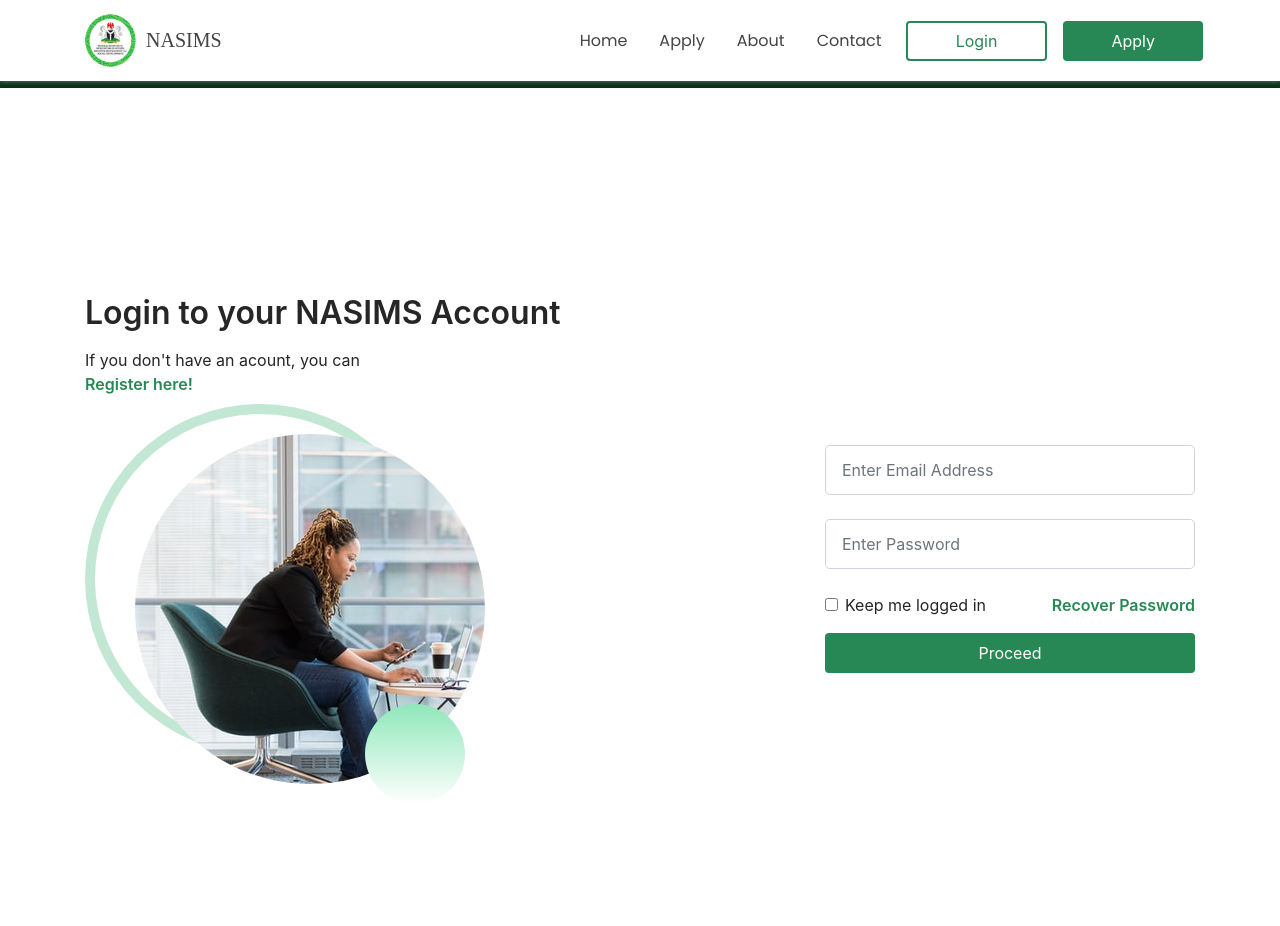
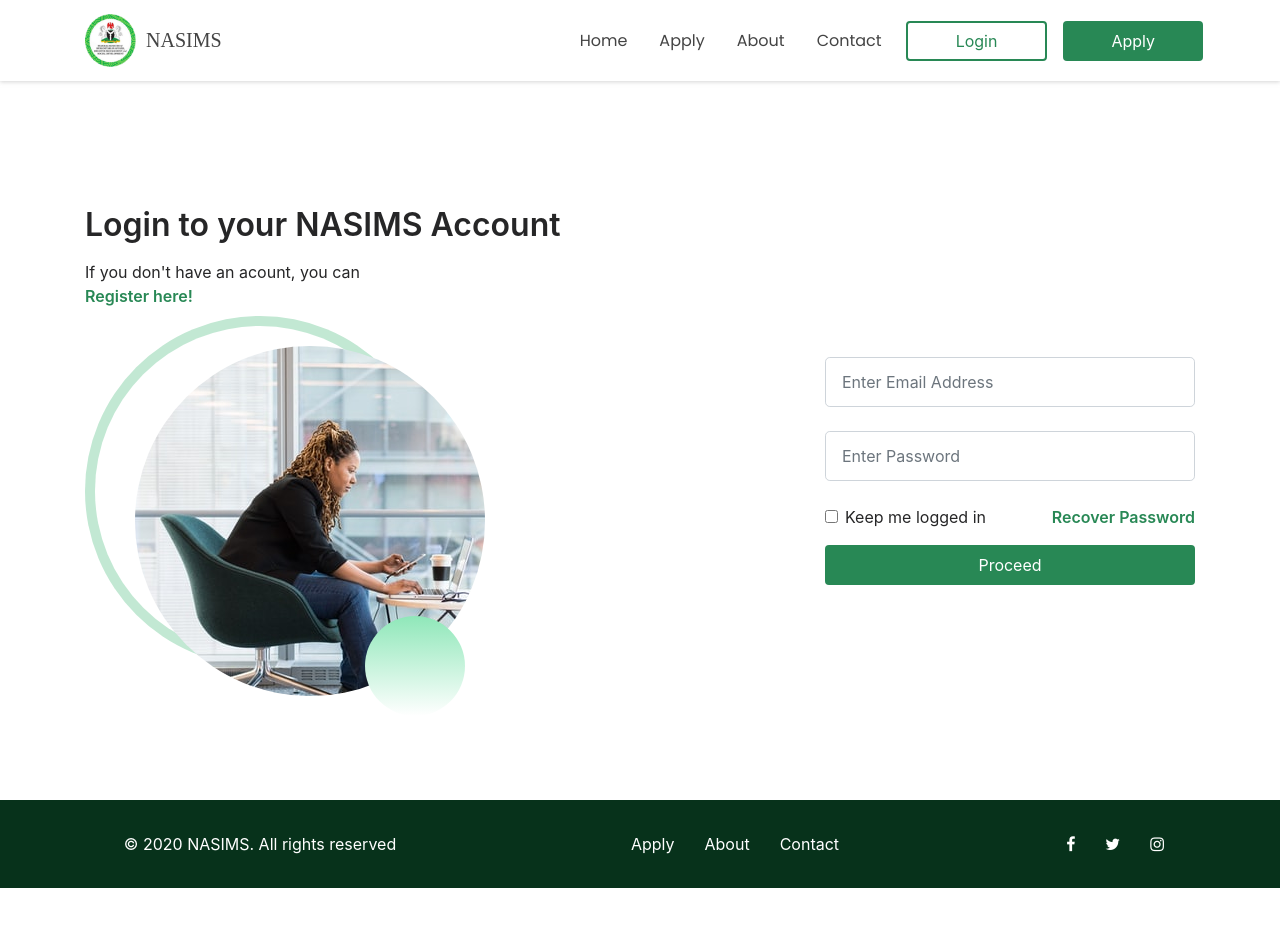
Before and after one commit to acexode/Nasim, a React (Create React App) app: page /login in a window 1280 px wide. Shown: the top 926 px of the page. After the commit the page ends 888 px from the top, so only its background shows below. Built offline with nearby package versions, Linux system fonts and the light colour scheme; no server answers.

Commit message:
added supervisor login and logout

```diff
--- a/src/App.js
+++ b/src/App.js
@@ -19,23 +19,19 @@
 import Footer from "./components/Footer/Footer";
 
 import Overview from "./pages/Home/Backend/Supervisor/Overview";
-import Notfound from "./components/Helper/Notfound";
 
 import { SchemeProvider } from "./components/ContextAPI/SchemesAPI";
 
 const Main = withRouter(({ location }) => {
   return (
     <>
-      {location.pathname !== "/adminlogin" && (
+      {location.pathname !== "/adminlogin" &&
+        location.pathname !== "/overview" && (
           <>
             <Nav />
-          <Footer />
-        </>
-      )}
-      <Switch>
             <Route path="/" exact component={Home} />
-        <Route path="/adminlogin" exact component={AdminLogin} />
             <Route path="/login" exact component={Login} />
+
             <SchemeProvider>
               <AuthGuard path="/dashboard" exact component={BackendHome} />
               <AuthGuard
@@ -49,8 +45,12 @@
               exact
               component={BeneficiaryLists}
             />
+            <Footer />
+          </>
+        )}
+      <Switch>
+        <Route path="/adminlogin" exact component={AdminLogin} />
         <AuthGuard path="/overview" exact component={Overview} />
-        <Route path="/*" exact component={Notfound} />
       </Switch>
     </>
   );
--- a/src/components/Helper/AuthGuard.js
+++ b/src/components/Helper/AuthGuard.js
@@ -10,7 +10,7 @@
       ) : (
         <Redirect
           to={{
-            pathname: "/adminlogin",
+            pathname: "/login",
             state: { from: props.location },
           }}
         />
--- a/src/pages/AdminLogin/AdminLogin.js
+++ b/src/pages/AdminLogin/AdminLogin.js
@@ -106,7 +106,6 @@
                               errors.userName && touched.userName && "error"
                             }
                             className="form-control"
-                            type="text"
                           />
                           {errors.userName && touched.userName && (
                             <div className="input-feedback">
--- a/src/pages/Home/Backend/Supervisor/overview.scss
+++ b/src/pages/Home/Backend/Supervisor/overview.scss
@@ -44,13 +44,17 @@
   letter-spacing: 0;
   line-height: 27px;
 }
-  .supervisor{
+.supervisor {
   padding: 2px 35px 5px;
   border-radius: 15.5px;
-    background-color: rgba(232,55,16,0.2);
-    color: #E83710;
+  background-color: rgba(232, 55, 16, 0.2);
+  color: #e83710;
   font-size: 16px;
   letter-spacing: 0;
   line-height: 19px;
   margin-top: 7px;
 }
+
+.top {
+  margin-top: 7em;
+}
--- a/src/pages/Login/Login.js
+++ b/src/pages/Login/Login.js
@@ -1,7 +1,62 @@
-import React from 'react'
-import './login.scss'
+import React, { useState } from "react";
+import "./login.scss";
+import { Formik } from "formik";
+import * as Yup from "yup";
+import axios from "axios";
+import { useHistory } from "react-router-dom";
 
 const Login = () => {
+  const [err, setErr] = useState(false);
+  const [loading, setLoading] = useState(false);
+  let history = useHistory();
+  return (
+    <Formik
+      initialValues={{ supervisorEmail: "", supervisorPassword: "" }}
+      onSubmit={(values, { setSubmitting }) => {
+        setTimeout(() => {
+          console.log("Logging in", values);
+          setLoading(true);
+          axios
+            .post(
+              `https://sleepy-wildwood-51098.herokuapp.com/supervisor/login`,
+              values
+            )
+            .then((res) => {
+              console.log(res.data);
+              const { message } = res.data;
+              let user = res.data.user[0];
+              // console.log(user);
+              localStorage.setItem("token", message);
+              localStorage.setItem("user", JSON.stringify(user));
+              history.push("/overview", { user: res.data.user[0] });
+
+              setLoading(false);
+            })
+            .catch((err) => {
+              console.log(err);
+              setLoading(false);
+              setErr(true);
+            });
+          setSubmitting(false);
+        }, 200);
+      }}
+      validationSchema={Yup.object().shape({
+        supervisorEmail: Yup.string().required("Required").email(),
+        supervisorPassword: Yup.string()
+          .required("No password provided")
+          .min(8, "Password is too short - should be 8 chars minimum."),
+      })}
+    >
+      {(props) => {
+        const {
+          values,
+          touched,
+          errors,
+          isSubmitting,
+          handleChange,
+          handleBlur,
+          handleSubmit,
+        } = props;
         return (
           <div className="login">
             <div className="container">
@@ -9,7 +64,7 @@
               <div className="row justify-content-between align-items-center">
                 <div className="col-12 col-md-6 login__hero">
                   <span className="my-2 d-block">
-              If you don't have an acount, you can <br/>
+                    If you don't have an acount, you can <br />
                     <a href="#register">Register here!</a>
                   </span>
                   <div className="login__wrapper">
@@ -17,25 +72,69 @@
                   </div>
                 </div>
                 <div className="col-12 col-md-6 login__form">
-            <form>
+                  {err ? (
+                    <div
+                      class="alert alert-danger alert-dismissible fade show"
+                      role="alert"
+                    >
+                      <strong>ERROR!</strong> Email or Password is wrong.
+                      <button
+                        type="button"
+                        class="close"
+                        data-dismiss="alert"
+                        aria-label="Close"
+                      >
+                        <span aria-hidden="true">&times;</span>
+                      </button>
+                    </div>
+                  ) : (
+                    <div></div>
+                  )}
+                  <form onSubmit={handleSubmit}>
                     <div className="form-group my-4">
-                <input type="email" className="form-control form-control-lg" id="email" placeholder="Enter Email Address" />
+                      <input
+                        name="supervisorEmail"
+                        type="email"
+                        className="form-control form-control-lg"
+                        id="email"
+                        placeholder="Enter Email Address"
+                        value={values.supervisorEmail}
+                        onChange={handleChange}
+                        onBlur={handleBlur}
+                      />
+                      {errors.supervisorEmail && touched.supervisorEmail && (
+                        <div className="input-feedback">
+                          {errors.supervisorEmail}
                         </div>
-              {/* <div className="form-group my-4">
-                <select id="inputState" className="form-control form-control-lg">
-                  <option value="" selected disabled>Select User Role</option>
-                  <option>Beneficiary</option>
-                  <option>Admin</option>
-                  <option>User</option>
-                </select>
-              </div> */}
+                      )}
+                    </div>
+
                     <div className="form-group my-4">
-                <input type="password" className="form-control form-control-lg" id="password" placeholder="Enter Password" />
+                      <input
+                        type="password"
+                        name="supervisorPassword"
+                        className="form-control form-control-lg"
+                        id="password"
+                        placeholder="Enter Password"
+                        value={values.supervisorPassword}
+                        onChange={handleChange}
+                        onBlur={handleBlur}
+                      />
+                      {errors.supervisorPassword &&
+                        touched.supervisorPassword && (
+                          <div className="input-feedback">
+                            {errors.supervisorPassword}
+                          </div>
+                        )}
                     </div>
                     <div className="row justify-content-between mx-0">
                       <div className="form-group">
                         <div className="form-check">
-                    <input className="form-check-input" type="checkbox" id="remember" />
+                          <input
+                            className="form-check-input"
+                            type="checkbox"
+                            id="remember"
+                          />
                           <label className="form-check-label" for="remember">
                             Keep me logged in
                           </label>
@@ -43,13 +142,32 @@
                       </div>
                       <a href="#recover">Recover Password</a>
                     </div>
-              <button type="submit" class="btn btn--primary w-100">Proceed</button>
+                    {loading ? (
+                      <button
+                        type="submit"
+                        disabled
+                        class="btn btn--primary w-100"
+                      >
+                        Loading...
+                      </button>
+                    ) : (
+                      <button
+                        type="submit"
+                        disabled={isSubmitting}
+                        class="btn btn--primary w-100"
+                      >
+                        Proceed
+                      </button>
+                    )}
                   </form>
                 </div>
               </div>
             </div>
           </div>
-  )
-}
+        );
+      }}
+    </Formik>
+  );
+};
 
-export default Login
+export default Login;
--- a/src/pages/Login/login.scss
+++ b/src/pages/Login/login.scss
@@ -6,7 +6,6 @@
   display: flex;
   align-items: center;
   justify-content: center;
-
 
   h1 {
     font-size: 2rem;
@@ -62,7 +61,7 @@
     height: 350px;
     border-radius: 50%;
     max-width: 100%;
-    background-color: #C2E8D3;
+    background-color: #c2e8d3;
     position: relative;
     @media screen and (max-width: 992px) {
       display: none;
@@ -70,7 +69,7 @@
 
     &::after {
       z-index: 0;
-      content: '';
+      content: "";
       position: absolute;
       width: 330px;
       height: 330px;
@@ -88,13 +87,13 @@
     border-radius: 50%;
     max-width: 100%;
     position: relative;
-    background-image: url('../../assets/login-hero.jpg');
+    background-image: url("../../assets/login-hero.jpg");
     left: 50px;
     top: 30px;
     z-index: 1;
 
     &::before {
-      content: '';
+      content: "";
       width: 100px;
       height: 100px;
       border-radius: 50%;
@@ -102,7 +101,7 @@
       position: absolute;
       bottom: -20px;
       right: 20px;
-      background: linear-gradient(180deg, #8FE7B9 0%, #FFFFFF 100%);
+      background: linear-gradient(180deg, #8fe7b9 0%, #ffffff 100%);
     }
   }
 
```
Also changed, not shown: src/components/Nav/SNav.js (added, +90 -0 lines), src/pages/Home/Backend/Supervisor/Overview.js (+26 -15 lines). Lines whose indentation alone changed are shown as unchanged.
